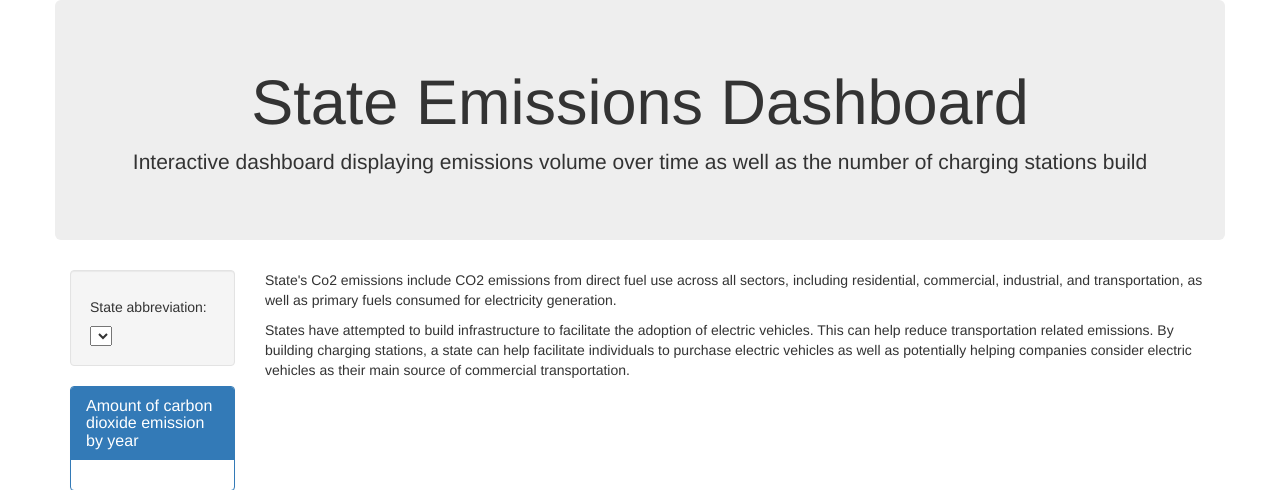
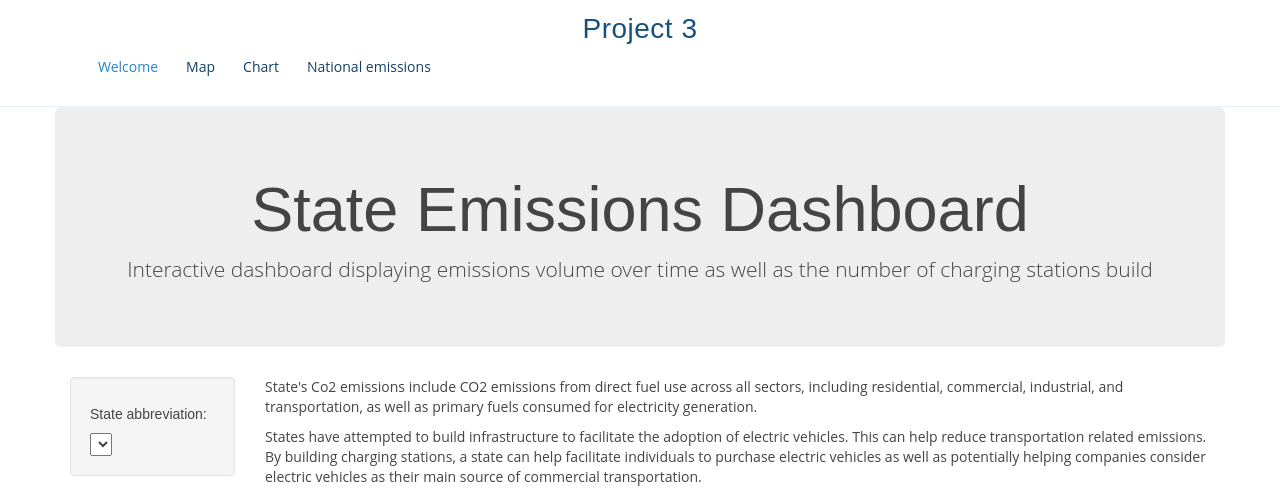
Before and after one commit to allychau/visualize_me_captain, a Flask app: page /chart in a window 1280 px wide. Shown: the top 490 px of the page. Run offline with Flask 2, Linux system fonts and the light colour scheme; data that the repository does not hold is empty; some libraries are stand-ins or nearby versions.

Commit message:
Creating headers for HTML

```diff
--- a/templates/chart.html
+++ b/templates/chart.html
@@ -7,9 +7,33 @@
   <meta http-equiv="X-UA-Compatible" content="ie=edge">
   <title>State Emissions</title>
   <link rel="stylesheet" href="https://maxcdn.bootstrapcdn.com/bootstrap/3.3.7/css/bootstrap.min.css">
+
+
+    <!-- Our CSS -->
+    <link rel="stylesheet" type="text/css" href="../static/css/style2.css">
 </head>
 
 <body>
+
+ <!-- ======= Header ======= -->
+ <header id="header" class="fixed-top">
+  <div class="container d-flex align-items-center">
+
+    <h1 class="logo mr-auto"><a href="/">Project 3</a></h1>
+
+    <nav class="nav-menu d-none d-lg-block">
+      <ul>
+        <li class="active"><a href="/">Welcome</a></li>
+       <li><a href="Map">Map</a></li>
+      <li><a href="Chart">Chart</a></li>
+      <li><a href="National">National emissions</a></li>
+      </ul>
+    </nav><!-- .nav-menu -->
+
+  </div>
+</header><!-- End Header -->
+
+
 
   <div class="container">
     <div class="row">
```
Also changed, not shown: templates/map.html (+18 -0 lines).
